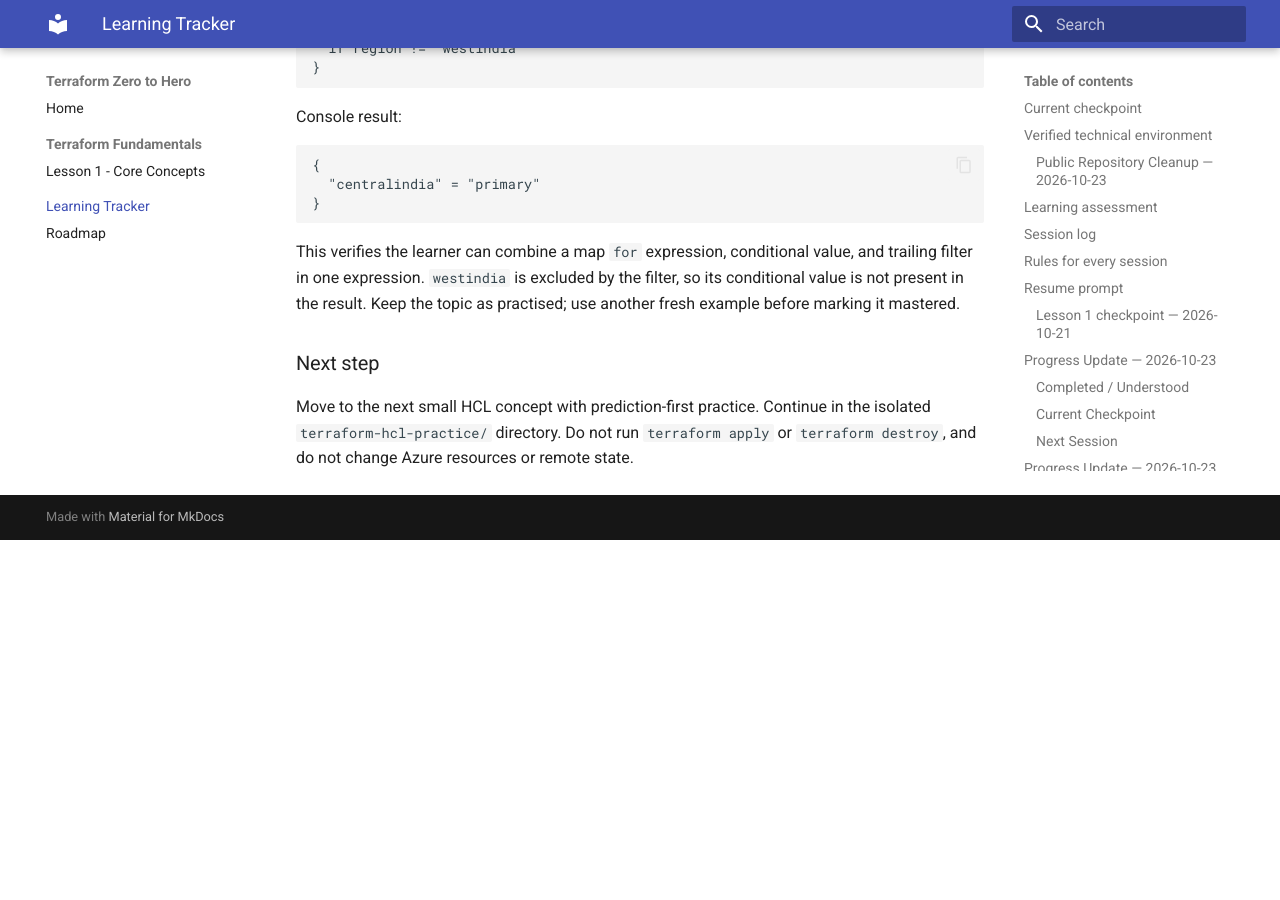
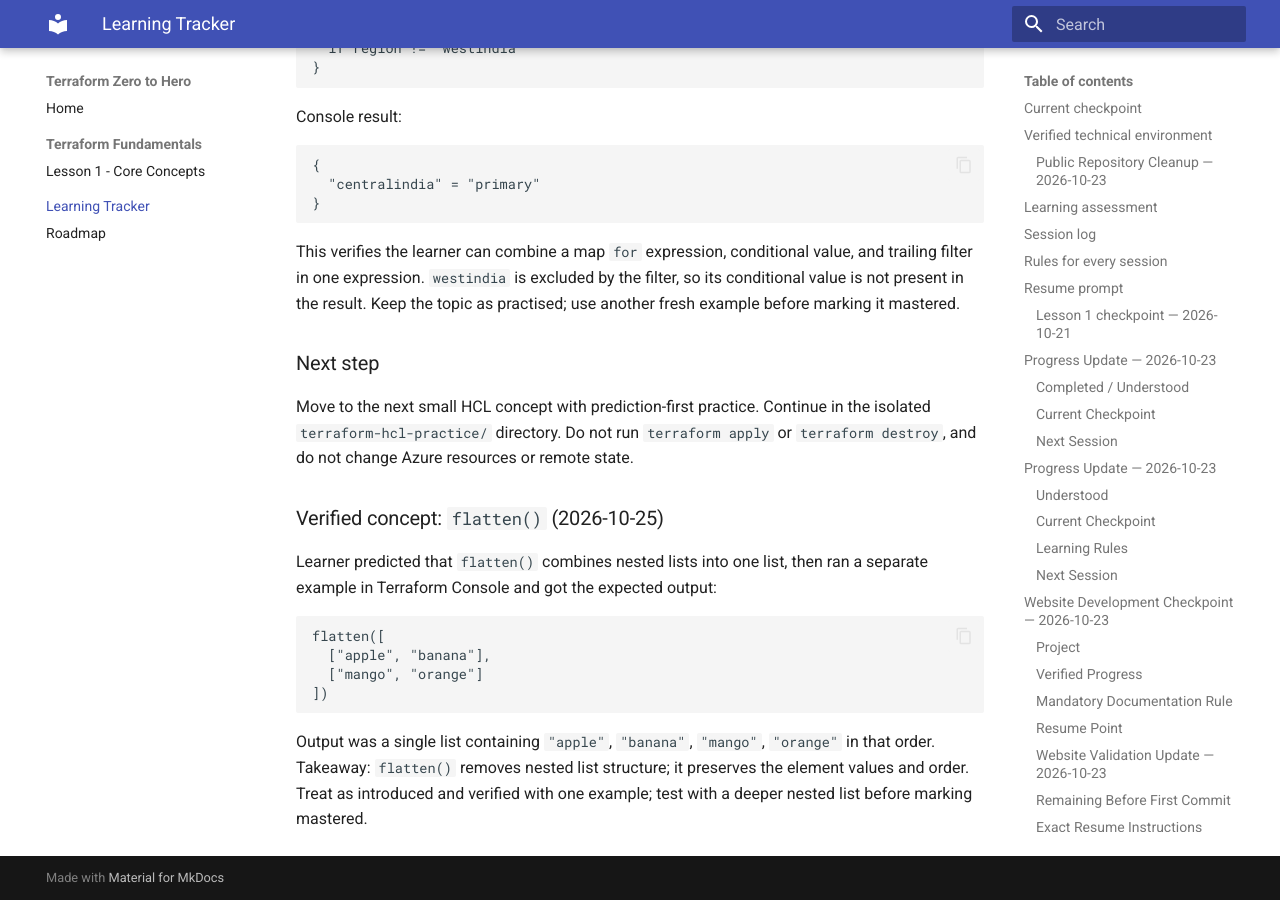
Before and after one commit to pshewale-dev/terraform-azure-lab, an MkDocs documentation site: the page built from docs/LEARNING-PROGRESS.md, in a window 1280 px wide and 900 px high, scrolled down 14371 px. Built offline with MkDocs 1.6.1 and Material for MkDocs 9.7.7, drawn with Linux system fonts in a browser that asks for light colours; before the commit the page ends 14911 px from its top, so only the background shows below that.

Commit message:
docs: record verified flatten function exercise

````diff
--- a/docs/LEARNING-PROGRESS.md
+++ b/docs/LEARNING-PROGRESS.md
@@ -436,3 +436,16 @@ This verifies the learner can combine a map `for` expression, conditional value,
 
 ### Next step
 Move to the next small HCL concept with prediction-first practice. Continue in the isolated `terraform-hcl-practice/` directory. Do not run `terraform apply` or `terraform destroy`, and do not change Azure resources or remote state.
+
+
+### Verified concept: `flatten()` (2026-10-25)
+Learner predicted that `flatten()` combines nested lists into one list, then ran a separate example in Terraform Console and got the expected output:
+
+```hcl
+flatten([
+  ["apple", "banana"],
+  ["mango", "orange"]
+])
+```
+
+Output was a single list containing `"apple"`, `"banana"`, `"mango"`, `"orange"` in that order. Takeaway: `flatten()` removes nested list structure; it preserves the element values and order. Treat as introduced and verified with one example; test with a deeper nested list before marking mastered.
````
